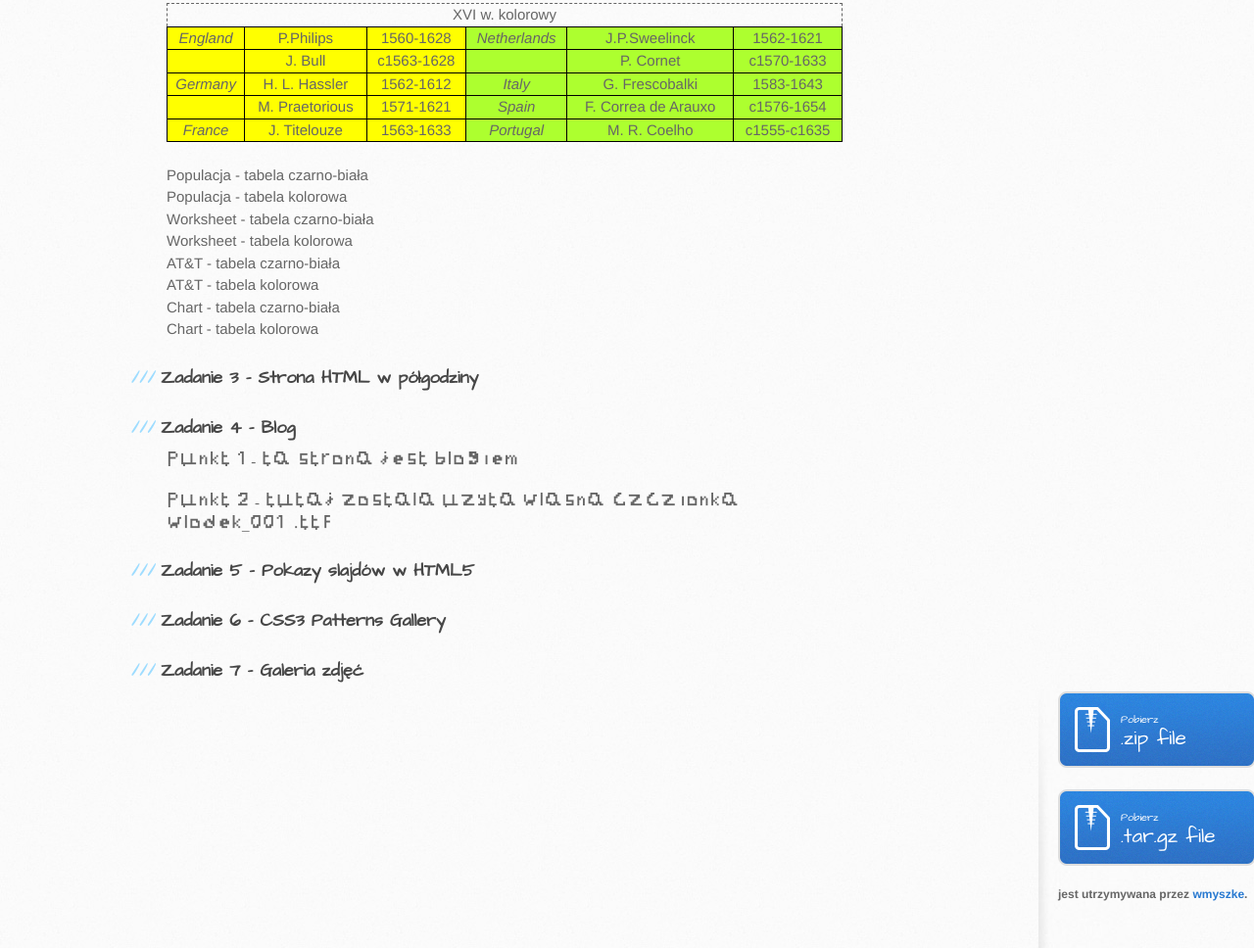
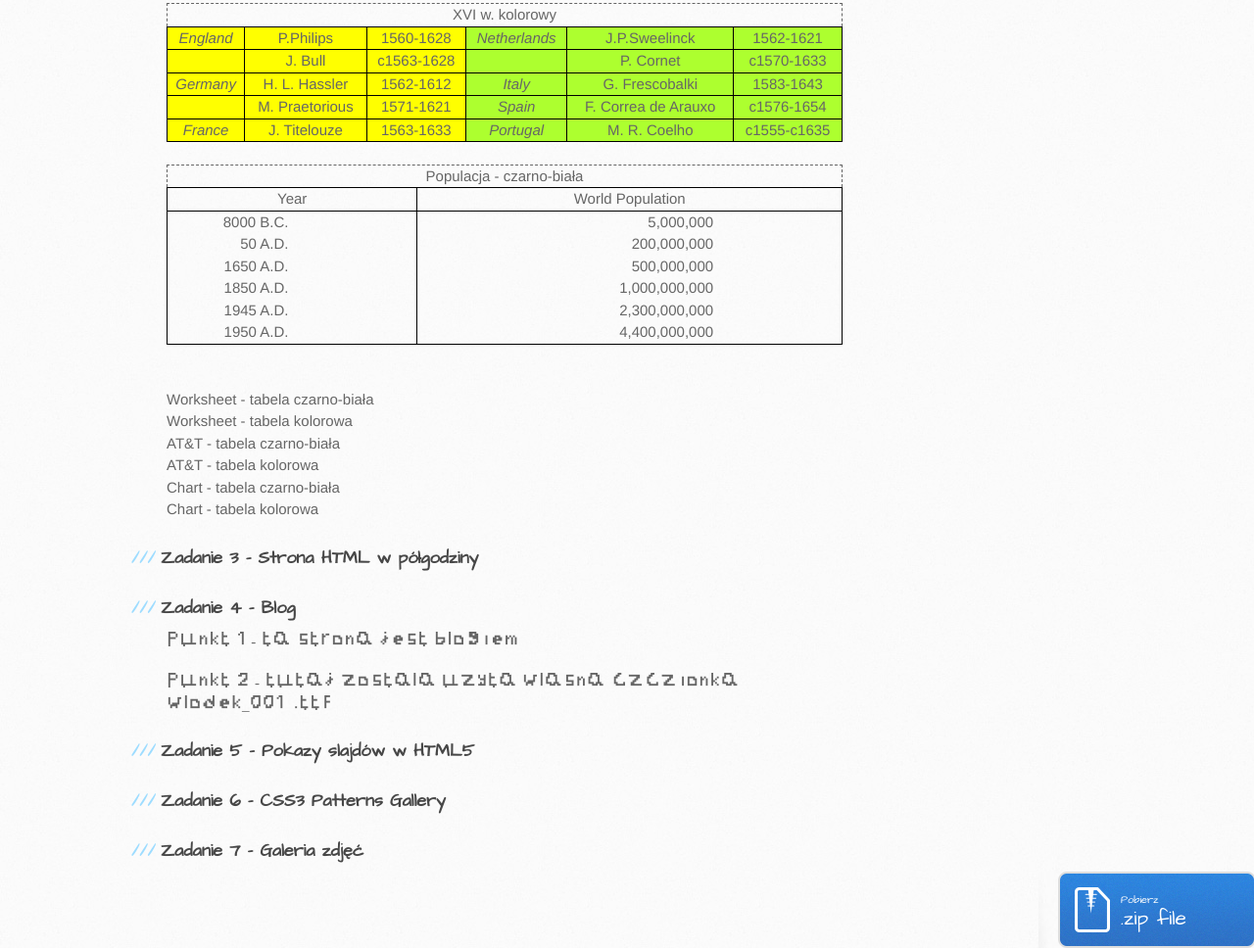
Before and after one commit to wmyszke/HCJ, a plain HTML site: page index.html in a window 1280 px wide. Shown: the part 1650-2618 px from the top of the page at 98% size. Drawn offline with Linux system fonts and the light colour scheme.

Commit message:
populacja_czarno_biala

```diff
--- a/css_zadania/zad2.css
+++ b/css_zadania/zad2.css
@@ -73,3 +73,20 @@ td.lewa:hover {
 td.prawa:hover {
 	background-color: yellow;
 }
+
+#populacja_czb td {
+	border-bottom-style:none;
+	border-top-style:none;
+	text-align: right;
+	padding-right:19%;
+}
+#stopka_populacja td {
+	border-bottom-style: solid;
+	border-top-style: none;
+}
+#populacja_czb caption {
+	border-top: 1px dashed;
+	border-right: 1px dashed;
+	border-left: 1px dashed;
+	border-bottom: 0px none;
+}
--- a/index.html
+++ b/index.html
@@ -350,9 +350,53 @@ table {
 	</table>
 </div>
 <br />
-<div>Populacja  - tabela czarno-biała</div>
+<div id="populacja_czb">
+	<table>
+		<caption>
+			Populacja - czarno-biała
+		</caption>
+		<thead>
+			<tr>
+				<th>Year</th>
+				<th>World Population</th>
+			</tr>
+		</thead>
+		<tbody>
+			<tr>
+				<td>8000 B.C.</td>
+				<td>5,000,000</td>
+			</tr>
+			<tr>
+				<td>50 A.D.</td>
+				<td>200,000,000</td>
+			</tr>
+			<tr>
+				<td>1650 A.D.</td>
+				<td>500,000,000</td>
+			</tr>
+			<tr>
+				<td>1850 A.D.</td>
+				<td>1,000,000,000</td>
+			</tr>
+			<tr>
+				<td>1945 A.D.</td>
+				<td>2,300,000,000</td>
+			</tr>
 
-<div>Populacja  - tabela kolorowa</div>
+		</tbody>
+		<tfoot id="stopka_populacja">
+			<tr>
+				<td>1950 A.D.</td>
+				<td >4,400,000,000</td>
+			</tr>
+		</tfoot>
+	</table>
+</div>
+<br />
+<div id="populacja_kolor">
+
+</div>
+<br />
 
 <div>Worksheet - tabela czarno-biała</div>
 
```
